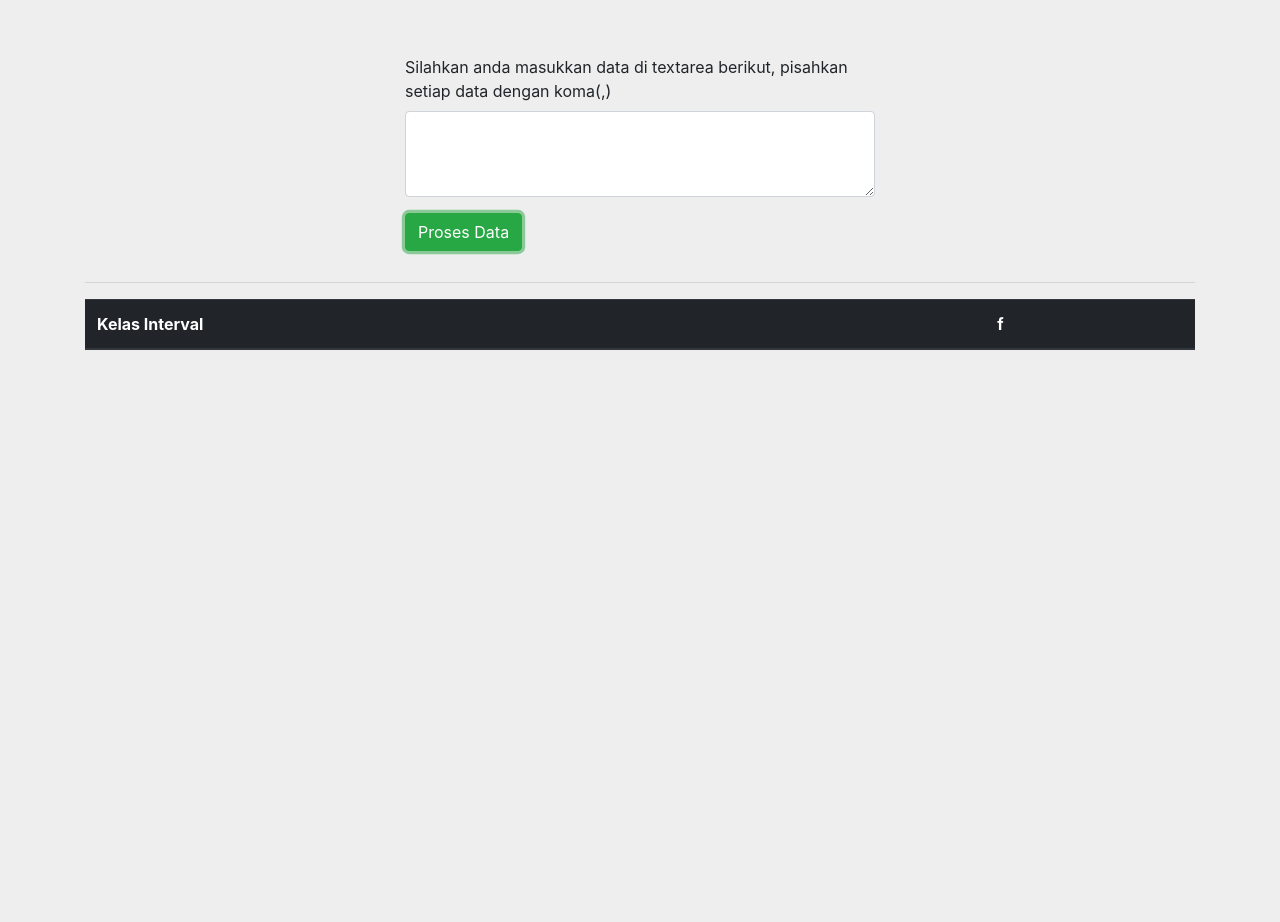
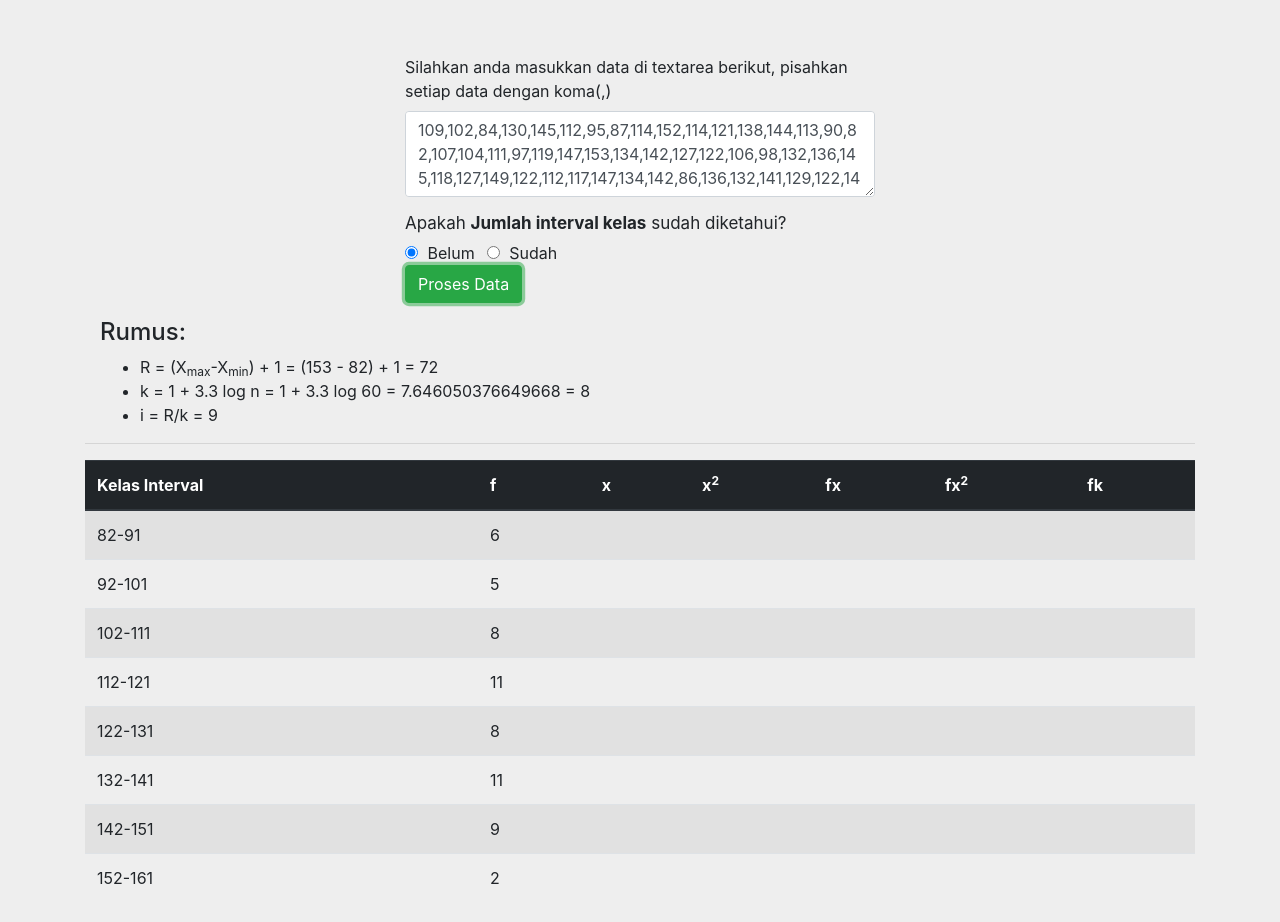
Before and after one commit to rohmad-st/web-statistika, a Vue app: page / in a window 1280 px wide. Both pictures are taken after a click on the button "Proses Data". Shown: the top 922 px of the page. Before the commit the page ends 800 px from the top, so only its background shows below. Built offline with nearby package versions, Linux system fonts and the light colour scheme.

Commit message:
Add multiple calculate
- Calculate class interval
- Sum grouping frequency
- Range of measure

```diff
--- a/src/components/Home.vue
+++ b/src/components/Home.vue
@@ -12,9 +12,50 @@
           id="txtData"
           rows="3"
           ref="txtData"
+          v-model="txtData"
+        ></textarea>
+      </div>
+      <h4>Apakah <strong>Jumlah interval kelas</strong> sudah diketahui?</h4>
+      <div class="form-check form-check-inline">
+        <label class="form-check-label">
+          <input
+            class="form-check-input"
+            type="radio"
+            name="chxInterval"
+            id="chxIntervalNo"
+            value="0"
+            ref="chxInterval"
+            @click="toggleInterval(false)"
+            checked
+          > Belum
+        </label>
+      </div>
+      <div class="form-check form-check-inline">
+        <label class="form-check-label">
+          <input
+            class="form-check-input"
+            type="radio"
+            name="chxInterval"
+            id="chxIntervalYes"
+            value="1"
+            ref="chxInterval"
+            @click="toggleInterval(true)"
+          > Sudah
+        </label>
+      </div>
+      <div class="form-check form-check-inline"
+        v-show="showInputInterval"
       >
-        </textarea>
+        <label class="form-check-label">
+          <input
+            type="number"
+            class="form-control"
+            v-model="txtInterval"
+            placeholder="Masukkan nilai k..."
+            >
+        </label>
       </div>
+      <div>
         <button
           type="button"
           class="btn btn-success"
@@ -22,19 +63,45 @@
         >
         Proses Data
         </button>
+      </div>
     </form>
+    <div class="container">
+      <h4>Rumus:</h4>
+      <ul>
+        <li>R = (X<sub>max</sub>-X<sub>min</sub>) + 1
+            {{ (rangeOfMeasure.string) ? ` = ${rangeOfMeasure.string}` : null }}
+            {{ (rangeOfMeasure.result) ? ` = ${rangeOfMeasure.result}` : null }}
+        </li>
+        <li>k = 1 + 3.3 log n {{ calcInterval }}</li>
+        <li>i = R/k {{ resultInterval }}</li>
+        <!-- <li>grafik histogram, dan grafik poligon</li>
+        <li>Mean, Median, modus</li>
+        <li>Kwartil, desil, persentil, jenjang persentil</li>
+        <li>Range, Mean Deviation (MD), Standard Deviation (SD)</li> -->
+      </ul>
+    </div>
     <hr>
     <table class="table table-striped">
       <thead class="thead-dark">
         <tr>
           <th scope="col">Kelas Interval</th>
           <th scope="col">f</th>
+          <th scope="col">x</th>
+          <th scope="col">x<sup>2</sup></th>
+          <th scope="col">fx</th>
+          <th scope="col">fx<sup>2</sup></th>
+          <th scope="col">fk</th>
         </tr>
       </thead>
       <tbody>
-        <tr v-for="frequency in frequencies">
+        <tr v-for="frequency in listIntervalClass">
           <td>{{ frequency[0] }}</td>
           <td>{{ frequency[1] }}</td>
+          <td>&nbsp;</td>
+          <td>&nbsp;</td>
+          <td>&nbsp;</td>
+          <td>&nbsp;</td>
+          <td>&nbsp;</td>
         </tr>
       </tbody>
     </table>
@@ -43,24 +110,79 @@
 
 <script>
   import getFrequency from '../utils/frequency';
+  import getRangeOfMeasure from '../utils/rangeOfMeasure';
+  import calcInterval from '../utils/calcInterval';
+  import getIntervalClass from '../utils/intervalClass';
 
   export default {
     name: 'Home',
     mounted() {
       //
     },
+    computed: {
+      //
+    },
     data() {
       return {
+        lengthTxt: 0,
         fieldData: null,
         message: 'Silahkan anda masukkan data di textarea berikut, pisahkan setiap data dengan koma(,)',
+        txtData: '109,102,84,130,145,112,95,87,114,152,114,121,138,144,113,90,82,107,104,111,97,119,147,153,134,142,127,122,106,98,132,136,145,118,127,149,122,112,117,147,134,142,86,136,132,141,129,122,140,116,106,129,93,146,136,133,118,102,88,92',
+        showInputInterval: false,
         frequencies: [],
+        rangeOfMeasure: {},
+        intervalClasses: [],
+        listIntervalClass: [],
+        calcInterval: null,
+        txtInterval: 0,
+        resultInterval: null,
       };
     },
     methods: {
       processData() {
         const data = this.$refs.txtData.value;
-        const result = (data) ? getFrequency(data) : [];
-        this.frequencies = result;
+        const frequencies = (data) ? getFrequency(data) : [];
+        const rangeOfMeasure = (data) ? getRangeOfMeasure(data) : [];
+
+        let xClass = this.txtInterval;
+        if (!xClass) xClass = calcInterval(data);
+        const k = xClass.ceil || parseFloat(xClass);
+        const i = Math.ceil(rangeOfMeasure.result / k); // i = R/k
+        const intervalClasses = (data) ? getIntervalClass(data, i) : [];
+        this.calcInterval = (xClass.string) ? xClass.string : `= ${xClass}`;
+        this.frequencies = frequencies;
+        this.rangeOfMeasure = rangeOfMeasure;
+        this.intervalClasses = intervalClasses;
+        this.listIntervalClass = this.sumIntervalClass();
+        this.resultInterval = `= ${i}`;
+        return true;
+      },
+      sumIntervalClass() {
+        const hist = {};
+        this.intervalClasses.forEach((c) => {
+          hist[c.string] = 0;
+          this.frequencies.map((freq) => {
+            // while interval class include frequency
+            if (c.ranges.includes(freq[0])) {
+              if (c.string in hist) {
+                hist[c.string] += freq[1];
+              } else {
+                hist[c.string] = 1;
+              }
+            }
+            return true;
+          });
+        });
+
+        return Object.keys(hist).map(key => [key, hist[key]]);
+      },
+      toggleInterval(e) {
+        if (e) {
+          this.showInputInterval = true;
+        } else {
+          this.showInputInterval = false;
+          this.txtInterval = 0;
+        }
       },
     },
     watch: {
--- /dev/null
+++ b/src/utils/calcInterval.js
@@ -0,0 +1,15 @@
+import number from './numbers';
+
+export default function (data) {
+  const trimSpace = () => data.replace(/(\s|\n)/g, '');
+  const arr = trimSpace()
+              .split(',')
+              .filter(e => number(e));
+  const result = 4.3 * Math.log10(arr.length);
+
+  return {
+    string: ` = 1 + 3.3 log ${arr.length} = ${result} = ${Math.ceil(result)}`,
+    result,
+    ceil: Math.ceil(result),
+  };
+}
--- /dev/null
+++ b/src/utils/intervalClass.js
@@ -0,0 +1,41 @@
+import number from './numbers';
+
+export default function (data, interval) {
+  const sign = Math.sign;
+  const ord = (a, b, c) => sign(a - b) === sign(b - c);
+  function* range(start, end, step) {
+    if (end === undefined) {
+      [start, end, step] = [0, start, sign(start)];
+    } else if (step === undefined) {
+      step = sign(end - start) || 1;
+    }
+    if (!ord(start, start + step, end)) return;
+    let i = start;
+    do {
+      yield i;
+      i += step;
+    } while (ord(start, i, end));
+  }
+  const trimSpace = () => data.replace(/(\s|\n)/g, '');
+  const sort = n => n.sort((a, b) => a - b);
+  let arr = trimSpace()
+            .split(',')
+            .filter(e => number(e));
+  arr = sort(arr);
+  if (!interval) {
+    interval = Math.ceil(4.3 * Math.log10(arr.length));
+  }
+  const maxValue = Math.max(...arr);
+  const minValue = Math.min(...arr);
+  const ranges = [...range(minValue, maxValue, (interval + 1))];
+  const results = [];
+  ranges.forEach((r) => {
+    const tempData = {
+      string: `${r}-${r + interval}`,
+      ranges: [...range(r, r + (interval + 1))],
+    };
+    results.push(tempData);
+  });
+
+  return results;
+}
--- a/src/utils/range.js
+++ /dev/null
@@ -1,5 +0,0 @@
-import number from './numbers';
-
-export default function (data) {
-  console.log('data', number(data));
-}
--- /dev/null
+++ b/src/utils/rangeOfMeasure.js
@@ -0,0 +1,18 @@
+import number from './numbers';
+
+export default function (data) {
+  const trimSpace = () => data.replace(/(\s|\n)/g, '');
+  const arr = trimSpace()
+              .split(',')
+              .filter(e => number(e));
+  const maxValue = Math.max(...arr);
+  const minValue = Math.min(...arr);
+  const result = (maxValue - minValue) + 1;
+
+  return {
+    min: minValue,
+    max: maxValue,
+    string: `(${maxValue} - ${minValue}) + 1`,
+    result,
+  };
+}
```
Lines whose indentation alone changed are shown as unchanged.
